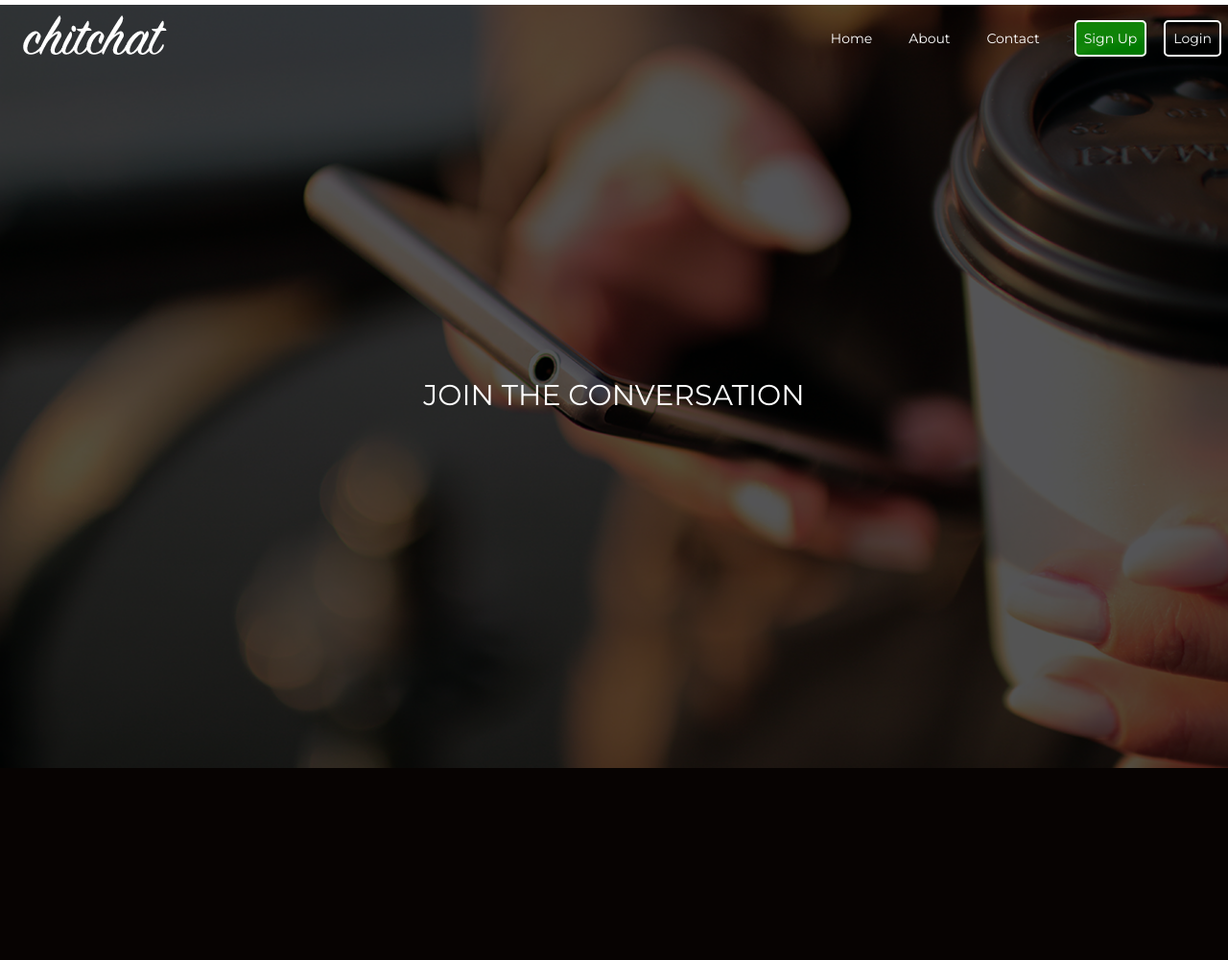
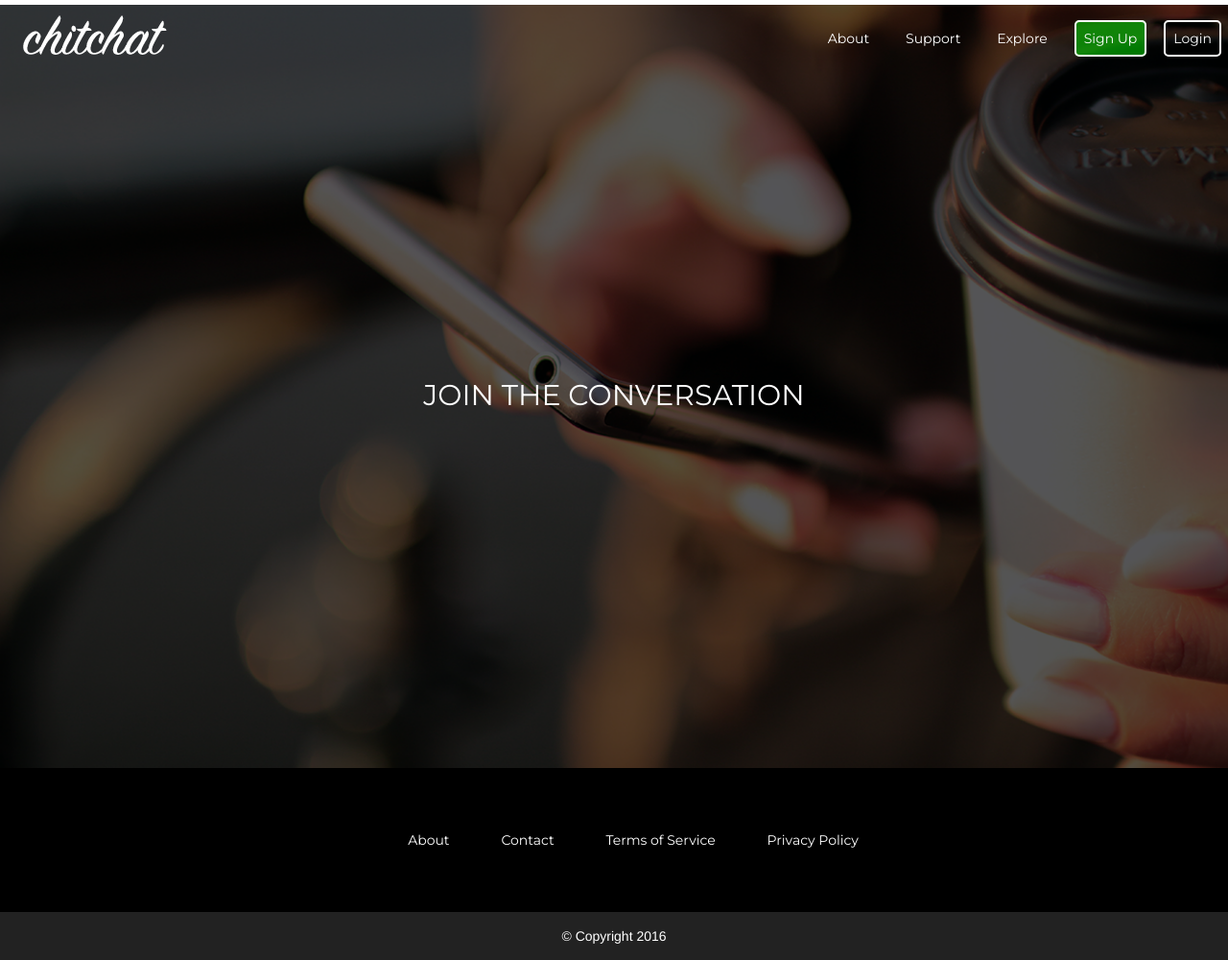
Before and after one commit to ccblazer44/cs386project, a PHP site: page / in a window 1280 px wide. Shown: the whole page at 96% size. Before the commit the page ends 800 px from the top, so only its background shows below. Run offline with PHP 8.4, Linux system fonts and the light colour scheme.

Commit message:
About page style tweak
framework for about page

```diff
--- a/index.html
+++ b/index.html
@@ -15,19 +15,33 @@
 			<img src="./assets/logo-white.png" />
 		</div>
 		<ul>
-			<li><a href="index.html">Home</a></li>
 			<li><a href="about.html">About</a></li>
-			<li><a href="contact.html">Contact</a></li>
-			<li class="register">><a href="users/index.php">Sign Up</a></li>
+			<li><a href="contact.html">Support</a></li>
+			<li><a href="contact.html">Explore</a></li>
+			<li class="register"><a href="users/index.php">Sign Up</a></li>
 			<li class="login"><a href="users/index.php">Login</a></li>
 		</ul>
 	</div>
 
-	<div class="container-full">
+	<div id="landing" class="container-full">
 		<div class="splash">
 			<h2 class="text-center text-uppercase">Join the conversation</h2>
 		</div>
 	</div>
 
+	<div id="footer">
+		<div id="footer-top">
+			<ul id="footer-nav">
+				<li><a href="#">About</a></li>
+				<li><a href="#">Contact</a></li>
+				<li><a href="#">Terms of Service</a></li>
+				<li><a href="#">Privacy Policy</a></li>
+			</ul>
+		</div>
+		<div id="footer-bottom">
+			<p class="text-center"> &copy; Copyright 2016</p>
+		</div>
+	</div>
+
 </body>
 </html>
--- a/styles/style.css
+++ b/styles/style.css
@@ -5,8 +5,9 @@ html, body {
 	width: 100%;
 }
 
-body{
-	background: url(../assets/cell-phone-bg.png) no-repeat center center fixed;
+#landing {
+	border-top: 5px solid white;
+	background: url(../assets/cell-phone-bg.png) no-repeat center center;
 	background-size: cover;
 }
 
@@ -74,9 +101,72 @@ body{
 	border-radius: 5px;
 }
 
-.container-full {
+#footer {
+	width: 100%;
+	height: 200px;
+	background-color: black;
+	margin: 0;
+	padding: 0;
+	overflow: hidden;
+	position: absolute;
+}
+
+#footer-top {
+	height: 150px;
+	width: 100%;
+	margin: 0;
+	padding: 0;
+}
+
+#footer-bottom {
+	background-color: #222;
+	width: 100%;
+	margin: 0;
+	padding: 0;
+	bottom:0;
+}
+
+#footer-bottom > p{
+	color: white;
+	line-height: 50px;
+}
+
+#footer-nav {
+	text-align: center;
+	width: 100%;
+	margin: 0 auto;
+}
+
+#footer-nav li {
+	line-height: 150px;
+	padding: 0 25px;
+	display: inline-block;
+}
+
+#footer-nav li a{
+	color: white;
+	font-family: 'Montserrat', sans-serif;
+}
+
+#footer-nav li a:hover{
+	text-decoration: none;
+}
+
+.container-full{
 	height: 100%;
 	margin-top: -70px;
+}
+
+@media (max-width: 750px) {
+	#main-nav > ul > li:nth-child(1){
+		display: none;
+	}
+}
+
+@media (max-width: 670px) {
+	#main-nav > ul > li:nth-child(2){
+		display: none;
+	}
 }
 
 @media (max-width: 650px) {
```
Also changed, not shown: other parts of styles/style.css (+56 -1 lines), about.html (+37 -13 lines).
